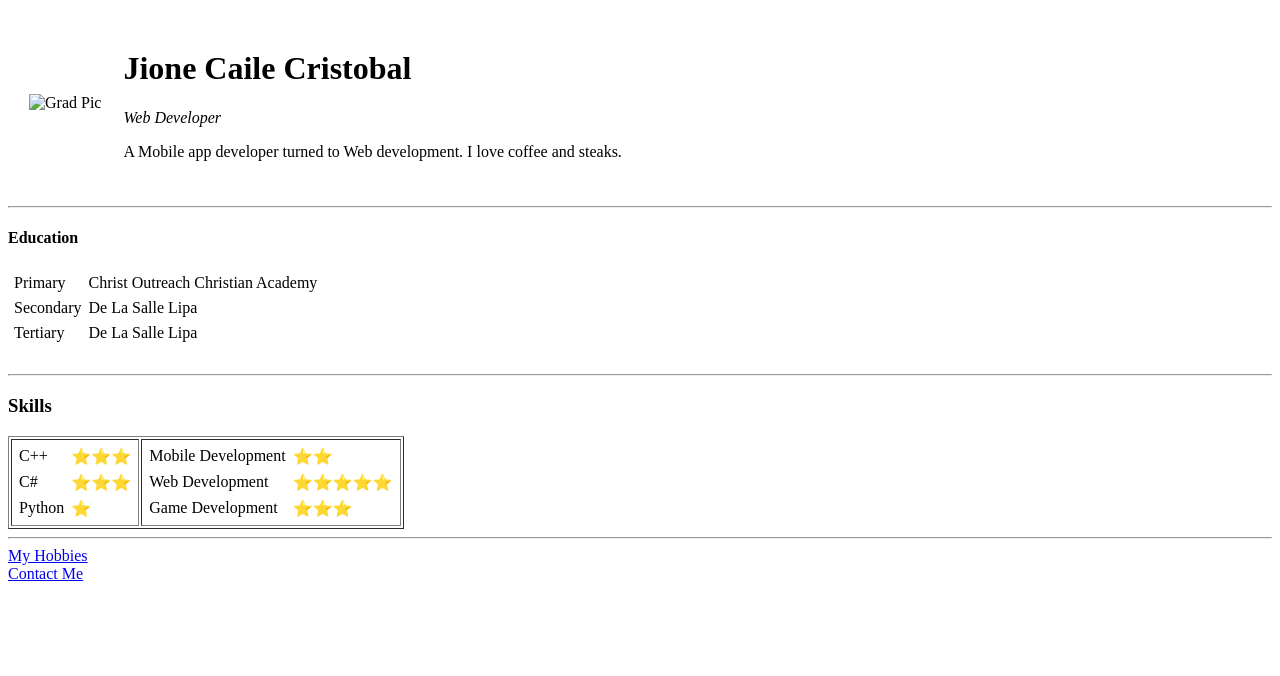
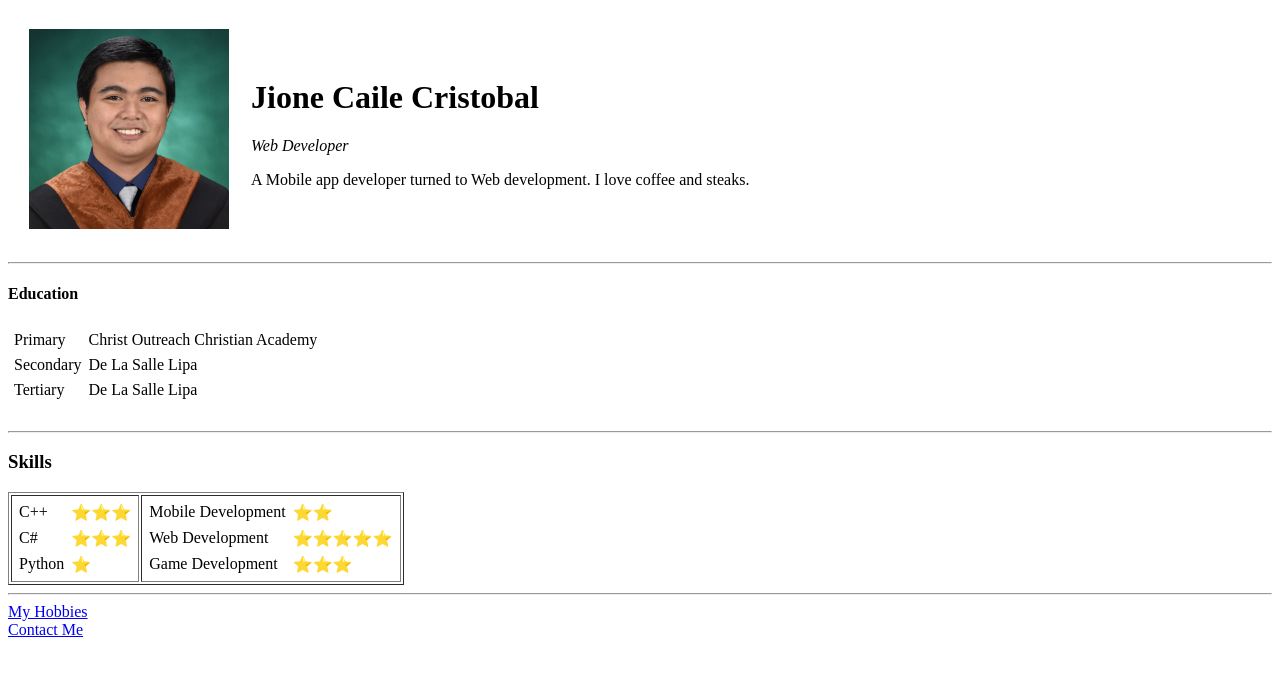
Before and after one commit to JCcristobal/cv, a plain HTML site: page index.html in a window 1280 px wide. Drawn offline with Linux system fonts and the light colour scheme.

Commit message:
Update index.html

```diff
--- a/index.html
+++ b/index.html
@@ -9,7 +9,7 @@
 <body>
   <table cellspacing="20">
     <tr>
-      <td><img src="images/gradpic.JPG" alt="Grad Pic" width="200" height="200"/></td>
+      <td><img src="gradpic.JPG" alt="Grad Pic" width="200" height="200"/></td>
       <td><h1>Jione Caile Cristobal</h1>
         <p><em>Web Developer</em> </p>
         <p>A Mobile app developer turned to Web development. I love coffee and steaks.</p></td>
```
